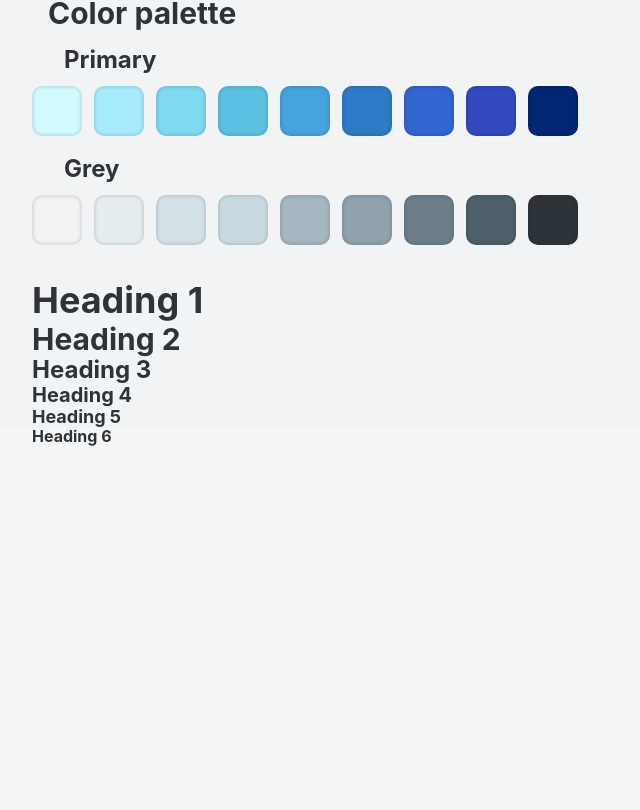
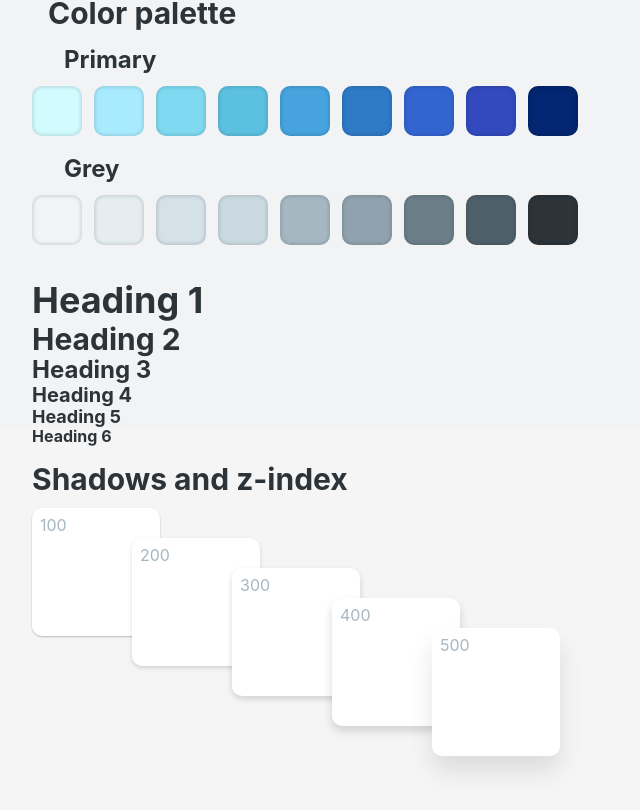
Before and after one commit to luismartinezs/credit-card-form, a Vue app: page /style-guide in a window 1280 px wide. Shown: the part 372-1182 px from the top of the page, without its empty margins (0-640 px from the left). Before the commit the page ends 818 px from the top, so only its background shows below. Built offline with nearby package versions, Linux system fonts and the light colour scheme.

Commit message:
Define shadow and z-index scale, card image

```diff
--- a/src/styles/custom.scss
+++ b/src/styles/custom.scss
@@ -1,3 +1,21 @@
 body {
   background-color: rgb(245, 245, 245);
 }
+
+form input {
+  background-color: inherit;
+  color: $grey-900;
+  border-radius: 5px;
+  border-color: $grey-500;
+  border-width: 1px;
+  border-style: solid;
+  transition: all 0.5s;
+  &:focus,
+  &:hover {
+    border-color: $primary-600;
+    outline: none;
+  }
+  &:focus {
+    box-shadow: 3px 10px 20px 0 hsla(0, 0%, 0%, 0.1);
+  }
+}
--- /dev/null
+++ b/src/styles/elevation.scss
@@ -0,0 +1,28 @@
+.shadow-100 {
+  box-shadow: 0 1px 3px 0 hsla(0, 0%, 0%, 0.12);
+  box-shadow: 0 1px 2px 0 hsla(0, 0%, 0%, 0.24);
+}
+.shadow-200 {
+  box-shadow: 0 3px 6px 0 hsla(0, 0%, 0%, 0.12);
+  box-shadow: 0 2px 4px 0 hsla(0, 0%, 0%, 0.15);
+}
+.shadow-300 {
+  box-shadow: 0 10px 20px 0  hsla(0, 0%, 0%, 0.1);
+  box-shadow: 0 3px 6px   0 hsla(0, 0%, 0%, 0.15);
+}
+.shadow-400 {
+  box-shadow: 0 15px 25px 0  hsla(0, 0%, 0%, 0.1);
+  box-shadow: 0 5px 10px  0 hsla(0, 0%, 0%, 0.15);
+}
+.shadow-500 {
+  box-shadow: 0 20px 40px hsla(0, 0%, 0%, 0.2);
+  box-shadow: 0 15px 25px 0  hsla(0, 0%, 0%, 0.1);
+}
+
+$z: (100,200,300,400,500);
+
+@each $z-index in $z {
+  .z-#{$z-index} {
+    z-index: $z-index;
+  }
+}
--- a/src/styles/variables.scss
+++ b/src/styles/variables.scss
@@ -1,2 +1,3 @@
 @import './colors.scss';
 @import './sizing.scss';
+@import './elevation.scss';
--- a/src/views/CreditCardForm.vue
+++ b/src/views/CreditCardForm.vue
@@ -1,7 +1,7 @@
 Clone this project https://codepen.io/JavaScriptJunkie/full/YzzNGeR
 
 <template>
-    <div class="credit-card-form">
+    <div class="credit-card-form px-1 pt-4 w-100 h-100">
       <credit-card />
       <the-form />
     </div>
@@ -23,8 +23,6 @@ export default {
 @import '@/styles/colors.scss';
 
 .credit-card-form {
-  width: 100%;
-  height: 100%;
   background-color: $primary-100;
 }
 </style>
--- a/src/views/StyleGuide.vue
+++ b/src/views/StyleGuide.vue
@@ -28,7 +28,7 @@
         />
       </div>
     </div>
-    <div class="headings">
+    <div class="headings mb-1">
       <h1>Heading 1</h1>
       <h2>Heading 2</h2>
 
@@ -36,6 +36,14 @@
       <h4>Heading 4</h4>
       <h5>Heading 5</h5>
       <h6>Heading 6</h6>
+    </div>
+    <div class="elevation">
+      <h2 class="mb-3d4">Shadows and z-index</h2>
+      <div class="empty-block block-1 mr-2 mb-2 w-8 h-8 z-100 shadow-100"><span class="mt-1d2 ml-1d2">100</span></div>
+      <div class="empty-block block-2 mr-2 mb-2 w-8 h-8 z-200 shadow-200"><span class="mt-1d2 ml-1d2">200</span></div>
+      <div class="empty-block block-3 mr-2 mb-2 w-8 h-8 z-300 shadow-300"><span class="mt-1d2 ml-1d2">300</span></div>
+      <div class="empty-block block-4 mr-2 mb-2 w-8 h-8 z-400 shadow-400"><span class="mt-1d2 ml-1d2">400</span></div>
+      <div class="empty-block block-5 mr-2 mb-2 w-8 h-8 z-500 shadow-500"><span class="mt-1d2 ml-1d2">500</span></div>
     </div>
   </div>
 </template>
@@ -80,7 +88,40 @@ export default {
 </script>
 
 <style lang="scss" scoped>
+@import '@/styles/variables.scss';
+
 .style-guide {
   text-align: left;
+  .elevation {
+    height: 350px;
+  .empty-block {
+    display: inline-block;
+    background-color: white;
+    border-radius: 10px;
+    position: relative;
+    span {
+      position: absolute;
+      color: $grey-500;
+    }
+  }
+  .block- {
+    &2 {
+      top: 30px;
+      right: 60px;
+    }
+    &3 {
+      top: 60px;
+      right: 120px;
+    }
+    &4 {
+      top: 90px;
+      right: 180px;
+    }
+    &5 {
+      top: 120px;
+      right: 240px;
+    }
+  }
+  }
 }
 </style>
--- a/src/views/credit-card-form/CreditCard.vue
+++ b/src/views/credit-card-form/CreditCard.vue
@@ -1,5 +1,5 @@
 <template>
-  <div>This is a credit card</div>
+  <div class="card-item mx-auto"></div>
 </template>
 
 <script>
@@ -7,3 +7,15 @@ export default {
   name: 'CreditCard'
 }
 </script>
+
+<style lang="scss" scoped>
+.card-item {
+  position: relative;
+  z-index: 100;
+  width: 420px;
+  height: 270px;
+  border-radius: 20px;
+  // Photo by Greg Jeanneau on Unsplash
+  background: url(./credit-card/card-background.png);
+}
+</style>
--- a/src/views/credit-card-form/TheForm.vue
+++ b/src/views/credit-card-form/TheForm.vue
@@ -1,17 +1,19 @@
 <template>
-  <form class="the-form mw-40 mt-3d2 mx-auto py-3d2 px-2">
-    <base-form-input />
-    <base-form-input />
+  <form class="the-form mw-40 mt-3d2 mx-auto pt-12 pb-3d2 px-2">
+    <card-number-input />
+    <card-holder-input />
   </form>
 </template>
 
 <script>
-import BaseFormInput from './the-form/BaseFormInput.vue'
+import CardNumberInput from './the-form/CardNumberInput.vue'
+import CardHolderInput from './the-form/CardHolderInput'
 
 export default {
   name: 'TheForm',
   components: {
-    BaseFormInput
+    CardNumberInput,
+    CardHolderInput
   }
 }
 </script>
@@ -20,6 +22,8 @@ export default {
 @import "@/styles/colors.scss";
 
 .the-form {
+  position: relative;
+  bottom: calc(16px*10);
   background-color: $grey-100;
   color: $grey-700;
   text-align: left;
--- a/src/views/credit-card-form/the-form/BaseFormInput.vue
+++ /dev/null
@@ -1,41 +0,0 @@
-<template>
-  <label class="form-input" for="cardNumber">
-    <div class="form-input__title fs-2 mb-1d4">Card Number</div>
-    <div>
-      <input
-        class="form-input__input full-width fs-3 p-1 mb-3d2"
-        id="cardNumber"
-        name="credit-card-form"
-        type="text"
-      />
-    </div>
-  </label>
-</template>
-
-<script>
-export default {
-  name: 'BaseFormInput'
-}
-</script>
-
-<style lang="scss" scoped>
-@import "@/styles/colors.scss";
-
-.form-input__input {
-  background-color: inherit;
-  color: $grey-900;
-  border-radius: 5px;
-  border-color: $grey-500;
-  border-width: 1px;
-  border-style: solid;
-  transition: all 0.7s;
-  &:focus,
-  &:hover {
-    border-color: $primary-600;
-    outline: none;
-  }
-  &:focus {
-    box-shadow: 3px 10px 20px 0 hsla(0, 0%, 0%, 0.1);
-  }
-}
-</style>
--- /dev/null
+++ b/src/views/credit-card-form/the-form/CardHolderInput.vue
@@ -0,0 +1,19 @@
+<template>
+  <label class="form-input" for="cardHolder">
+    <div class="form-input__title fs-2 mb-1d4">Card Holder</div>
+    <div>
+      <input
+        class="form-input__input full-width fs-3 p-1 mb-3d2"
+        id="cardHolder"
+        name="credit-card-form"
+        type="text"
+      />
+    </div>
+  </label>
+</template>
+
+<script>
+export default {
+  name: 'CardHolderInput'
+}
+</script>
--- /dev/null
+++ b/src/views/credit-card-form/the-form/CardNumberInput.vue
@@ -0,0 +1,19 @@
+<template>
+  <label class="form-input" for="cardNumber">
+    <div class="form-input__title fs-2 mb-1d4">Card Number</div>
+    <div>
+      <input
+        class="form-input__input full-width fs-3 p-1 mb-3d2"
+        id="cardNumber"
+        name="credit-card-form"
+        type="text"
+      />
+    </div>
+  </label>
+</template>
+
+<script>
+export default {
+  name: 'CardNumberInput'
+}
+</script>
```
Also changed, not shown: src/views/credit-card-form/credit-card/card-background.png (added), 1 other file (tests, documents, lock files or other folders).
